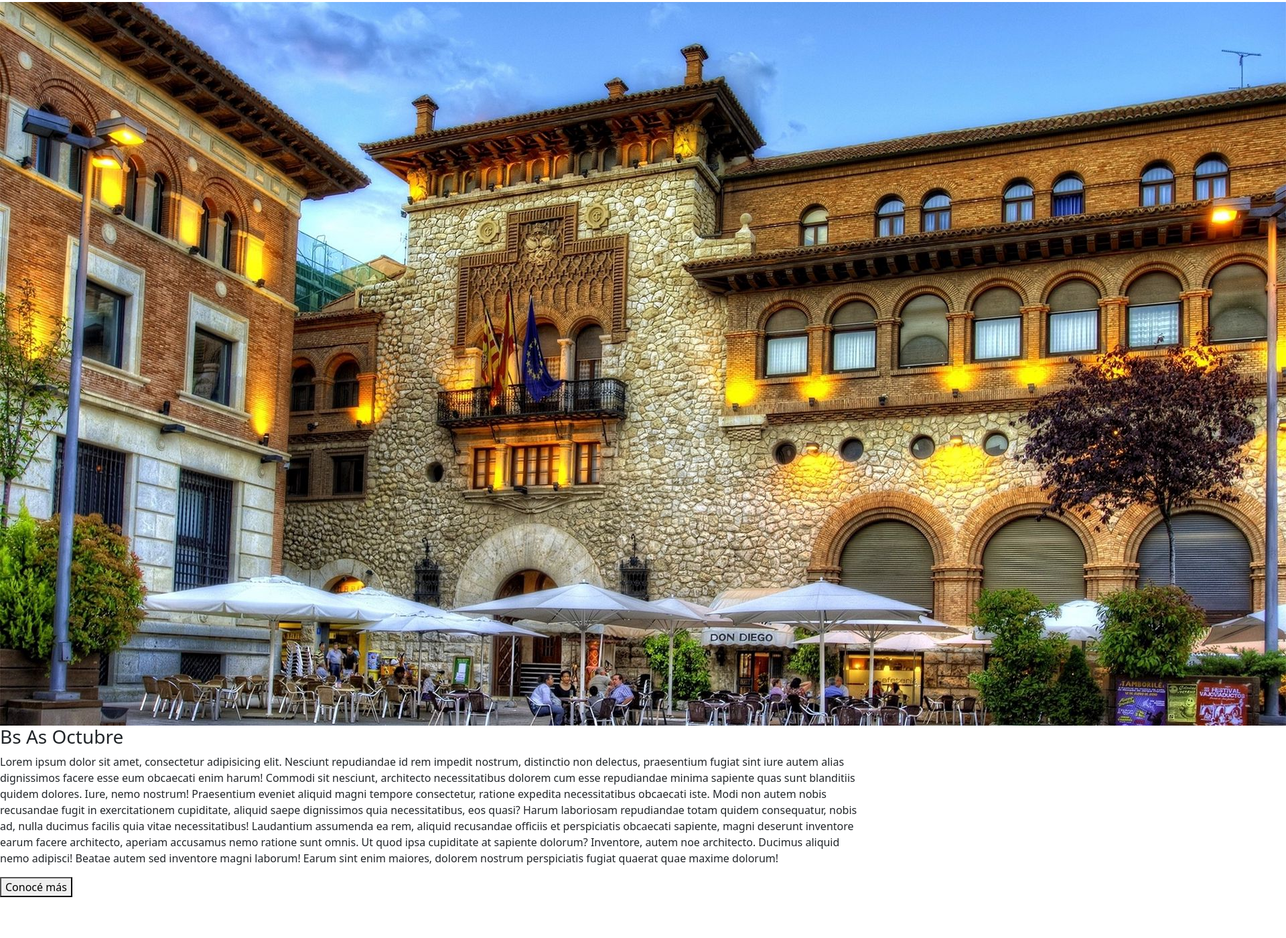
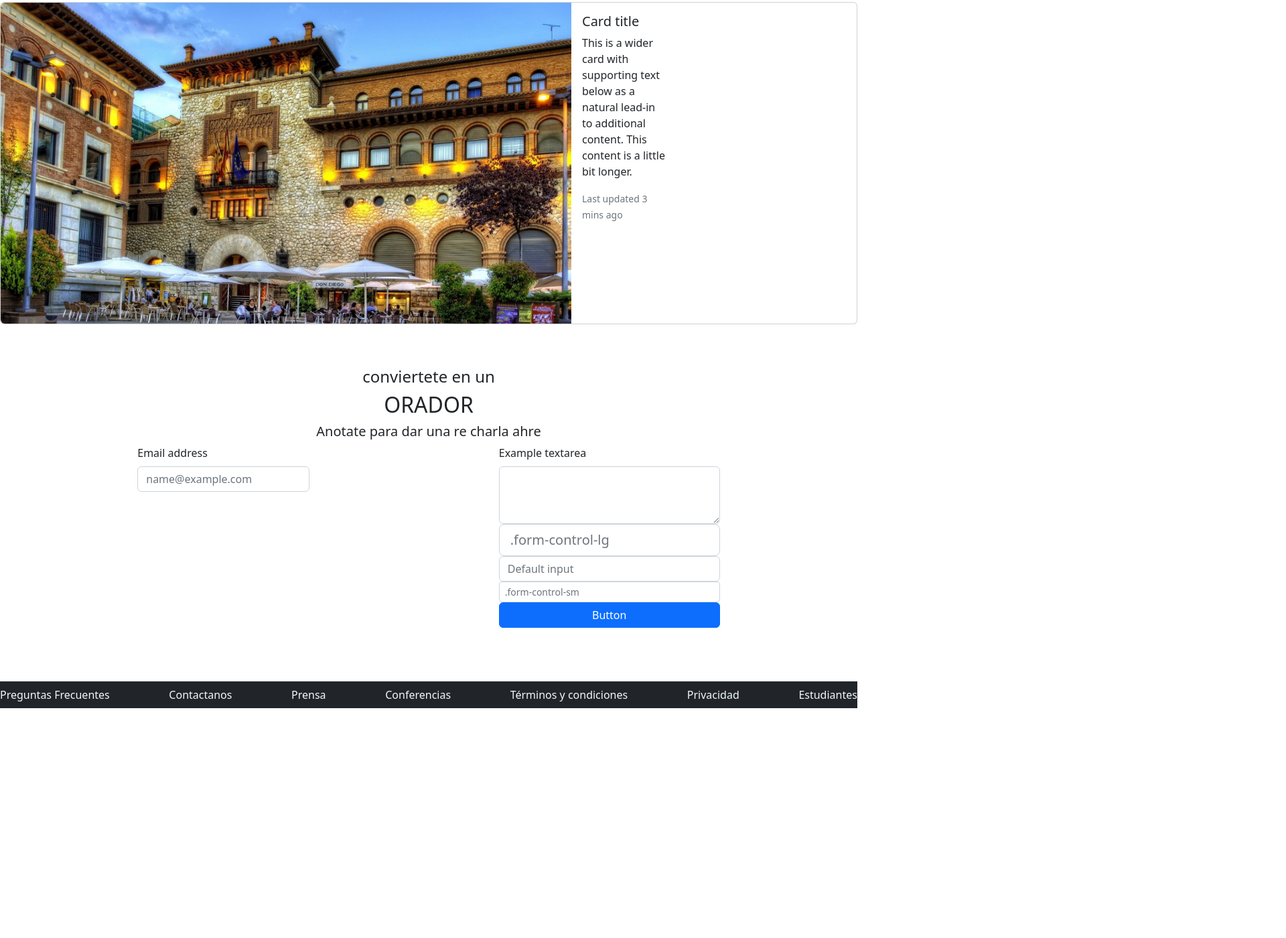
Before and after one commit to MarcosGomezEsc/TPIntegradorCodoACodo, a plain HTML site: page codo_a_codo/index.html in a window 1280 px wide. Shown: the part 1864-3264 px from the top of the page at 67% size, 1920 px wide, since content can reach past the window. After the commit the page ends 2937 px from the top, so only its background shows below. Drawn offline with Linux system fonts and the light colour scheme.

Commit message:
Update index.html

```diff
--- a/codo_a_codo/index.html
+++ b/codo_a_codo/index.html
@@ -68,21 +68,22 @@
 
         </section>
         <section class="data">
-            <div class="cont">
-                <div class="Hawii_img">
-                    <img src="./img_codoacodo/hawaii2.jpg" alt="">
+            <div class="card mb-3">
+                <div class="row g-0">
+                  <div class="col-md-8">
+                    <img src="./img_codoacodo/hawaii2.jpg" class="img-fluid rounded-start" alt=".img de hawai">
+                  </div>
+                  <div class="col-md-4">
+                    <div class="card-body">
+                      <h5 class="card-title">Card title</h5>
+                      <p class="card-text">This is a wider card with supporting text below as a natural lead-in to additional content. This content is a little bit longer.</p>
+                      <p class="card-text"><small class="text-muted">Last updated 3 mins ago</small></p>
+                    </div>
+                  </div>
                 </div>
-                <div class="dataDiv">
-                    <h3>Bs As Octubre</h3>
-                    <p>Lorem ipsum dolor sit amet, consectetur adipisicing elit. Nesciunt repudiandae id rem impedit nostrum, distinctio non delectus, praesentium fugiat sint iure autem alias dignissimos facere esse eum obcaecati enim harum!
-                    Commodi sit nesciunt, architecto necessitatibus dolorem cum esse repudiandae minima sapiente quas sunt blanditiis quidem dolores. Iure, nemo nostrum! Praesentium eveniet aliquid magni tempore consectetur, ratione expedita necessitatibus obcaecati iste.
-                    Modi non autem nobis recusandae fugit in exercitationem cupiditate, aliquid saepe dignissimos quia necessitatibus, eos quasi? Harum laboriosam repudiandae totam quidem consequatur, nobis ad, nulla ducimus facilis quia vitae necessitatibus!
-                    Laudantium assumenda ea rem, aliquid recusandae officiis et perspiciatis obcaecati sapiente, magni deserunt inventore earum facere architecto, aperiam accusamus nemo ratione sunt omnis. Ut quod ipsa cupiditate at sapiente dolorum?
-                    Inventore, autem noe architecto. Ducimus aliquid nemo adipisci! Beatae autem sed inventore magni laborum! Earum sint enim maiores, dolorem nostrum perspiciatis fugiat quaerat quae maxime dolorum!</p>
-                        <button class="conoceMas">Conocé más</button>
-                </div>
-            </div>
+              </div>
         </section>
+
         <section class="form">
             <h4>conviertete en un</h4>
             <h2>ORADOR</h2>
@@ -104,7 +105,7 @@
         </section>
     </main>
     <footer>
-        <ul class="ulFooter">
+        <ul class="footer navbar navbar-dark bg-dark" style="list-style:none">
             <li>Preguntas Frecuentes</li>
             <li>Contactanos</li>
             <li>Prensa</li>
```
